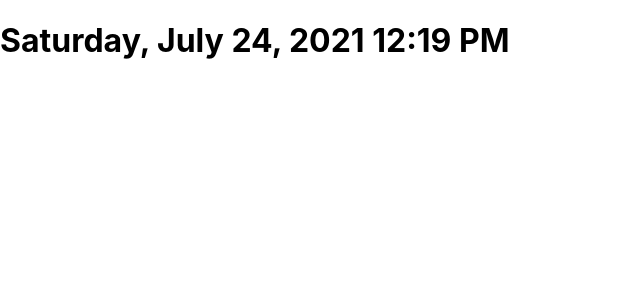
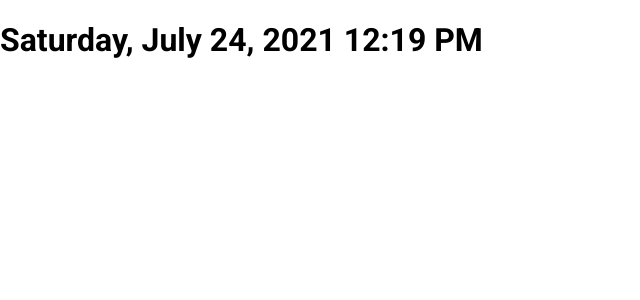
Before and after one commit to karanmann/redux-todo-again, a React (Create React App) app: page / in a window 1280 px wide. Shown: the top 300 px of the page, without its empty margins (0-640 px from the left). Built offline with nearby package versions, Linux system fonts and the light colour scheme.

Commit message:
Store created and material ui code added

```diff
--- a/package.json
+++ b/package.json
@@ -3,6 +3,7 @@
   "version": "0.1.0",
   "private": true,
   "dependencies": {
+    "@material-ui/core": "^4.12.2",
     "@reduxjs/toolkit": "^1.6.1",
     "@testing-library/jest-dom": "^5.14.1",
     "@testing-library/react": "^11.2.7",
--- a/public/index.html
+++ b/public/index.html
@@ -9,6 +9,8 @@
       name="description"
       content="Web site created using create-react-app"
     />
+    <link rel="stylesheet" href="https://fonts.googleapis.com/css?family=Roboto:300,400,500,700&display=swap" />
+
     <link rel="apple-touch-icon" href="%PUBLIC_URL%/logo192.png" />
     <!--
       manifest.json provides metadata used when your web app is installed on a
--- a/src/App.js
+++ b/src/App.js
@@ -1,11 +1,14 @@
+import { Provider } from 'react-redux'
 import React from  'react'
 import moment from 'moment'
+import store from './redux/store'
 export const App = () => {
   return (
-    <div className="App">
-      <h1>{moment().format('LLLL')}</h1>
-    </div>
+    <Provider store={store}>
+      <div className="App">
+        <h1>{moment().format('LLLL')}</h1>
+      </div>
+    </Provider>
+
   );
 }
-
-export default App;
--- a/src/index.css
+++ b/src/index.css
@@ -1,6 +1,6 @@
 body {
   margin: 0;
-  font-family: -apple-system, BlinkMacSystemFont, 'Segoe UI', 'Roboto', 'Oxygen',
+  font-family: Roboto, -apple-system, BlinkMacSystemFont, 'Segoe UI', 'Roboto', 'Oxygen',
     'Ubuntu', 'Cantarell', 'Fira Sans', 'Droid Sans', 'Helvetica Neue',
     sans-serif;
   -webkit-font-smoothing: antialiased;
@@ -8,6 +8,6 @@ body {
 }
 
 code {
-  font-family: source-code-pro, Menlo, Monaco, Consolas, 'Courier New',
+  font-family: Roboto, source-code-pro, Menlo, Monaco, Consolas, 'Courier New',
     monospace;
 }
--- /dev/null
+++ b/src/redux/store.js
@@ -0,0 +1,5 @@
+import { configureStore } from "@reduxjs/toolkit";
+
+export default configureStore({
+    reducer:{}
+})
```
Also changed, not shown: 1 other file (tests, documents, lock files or other folders).
